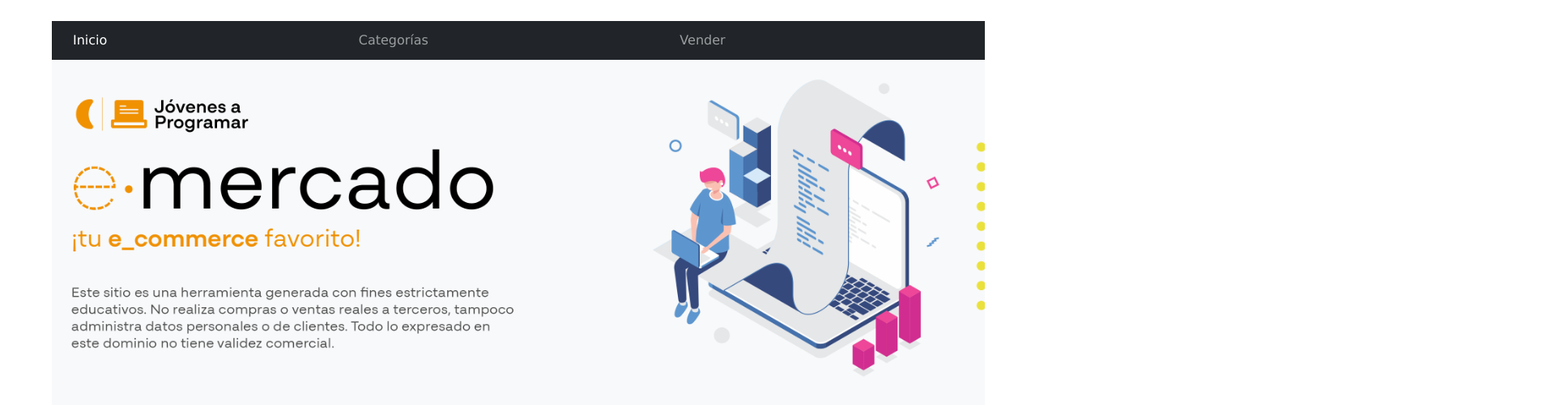
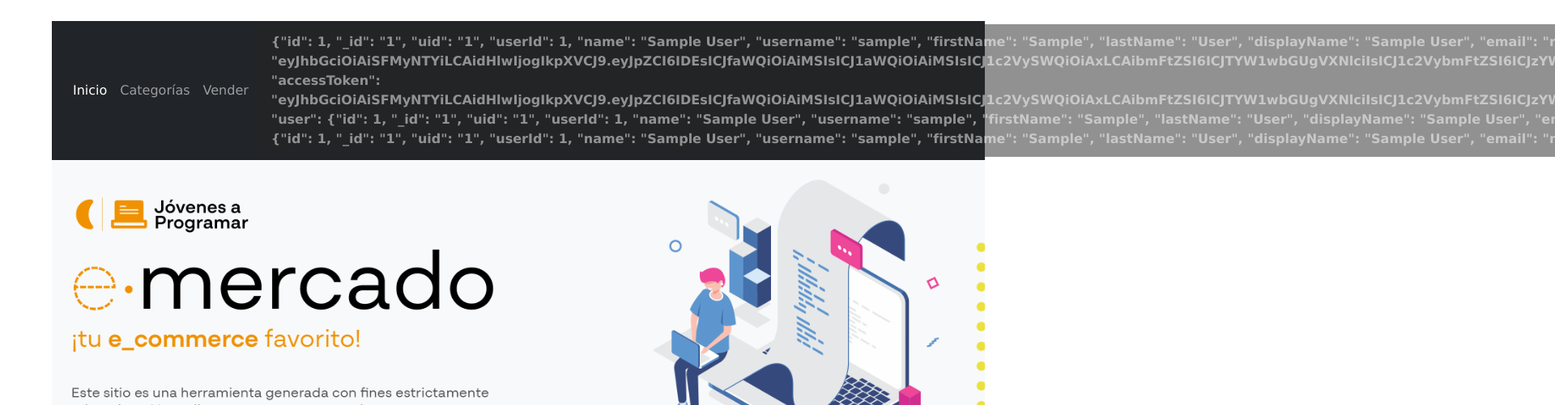
Before and after one commit to sofiamagdaleno/prueba-proyecto, a plain HTML site: page index.html in a window 1280 px wide. Shown: the top 501 px of the page at 81% size, 1920 px wide, since content can reach past the window. Drawn offline with Linux system fonts and the light colour scheme; sample sign-in values are in the browser's storage.

Commit message:
nombre de usuario en esquina derecha

```diff
--- a/css/styles.css
+++ b/css/styles.css
@@ -1,7 +1,7 @@
 .jumbotron,
 .card-body,
 .container,
-.site-header {
+.site-header{
   font-family: 'Verdana', serif !important;
 }
 
@@ -188,6 +188,16 @@ a.custom-card:hover {
 .checked {
   color: orange;
 }
+.nav-right {
+  font-weight: bold;
+  display: flex;
+  justify-content: space-between;
+  align-items: center;
+  background-color: rgba(37, 37, 37, 0.5);
+  padding: 10px 20px;
+  color:rgba(255, 255, 255, 0.5);
+}
+
 
 
 
--- a/index.html
+++ b/index.html
@@ -33,6 +33,9 @@
           </li>
         </ul>
       </div>
+      <div class="nav-right">
+      <span id="user">Nombre del Usuario</span>
+  </div>
     </div>
   </nav>
   <main>
--- a/js/index.js
+++ b/js/index.js
@@ -21,4 +21,5 @@ document.addEventListener("DOMContentLoaded", function() {
             window.location.href = "products.html";
         });
     }
+    document.getElementById('user').textContent = usuario;
 });
```
